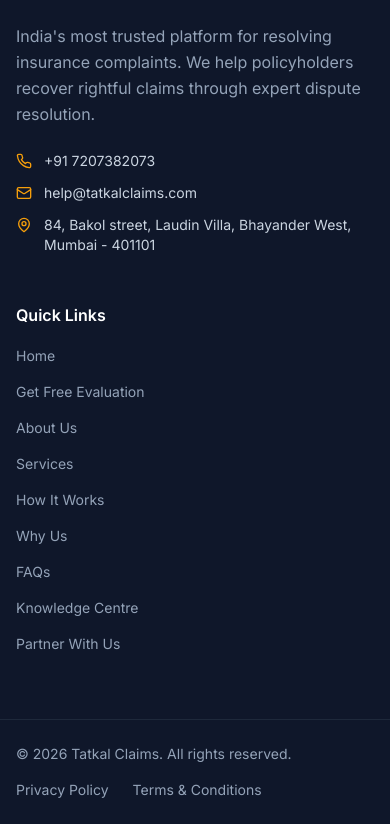
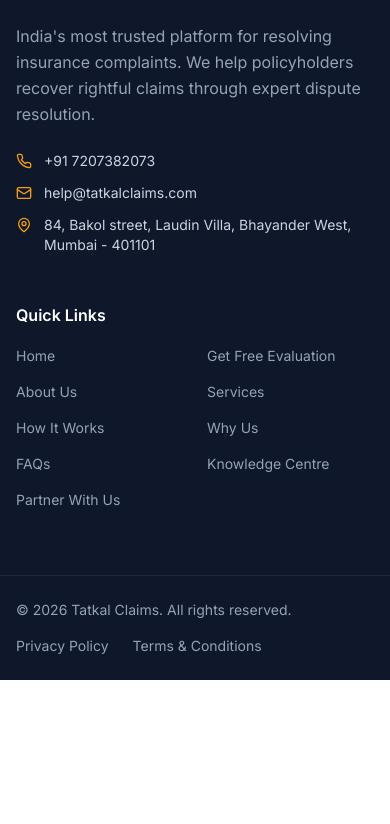
Before and after one commit to kanoigroups-stack/TatkalClaims, a Next.js app: page /about in a window 390 px wide. Shown: the part 7370-8194 px from the top of the page. After the commit the page ends 8050 px from the top, so only its background shows below. Built offline with nearby package versions, Linux system fonts and the light colour scheme.

Commit message:
Fix mobile footer quick links columns

```diff
--- a/components/sections/Footer.tsx
+++ b/components/sections/Footer.tsx
@@ -46,10 +46,10 @@
             </div>
           </div>
 
-          {/* Single Quick Links Column - spans 2 cols on desktop */}
+          {/* Quick Links */}
           <div className="lg:col-span-2">
             <p className="text-white font-semibold mb-4">Quick Links</p>
-            <ul className="grid grid-cols-1 sm:grid-cols-2 gap-3">
+            <ul className="grid grid-cols-2 gap-x-6 gap-y-3">
               <li>
                 <Link href="/" className="text-slate-400 hover:text-white transition-colors text-sm">
                   Home
```
